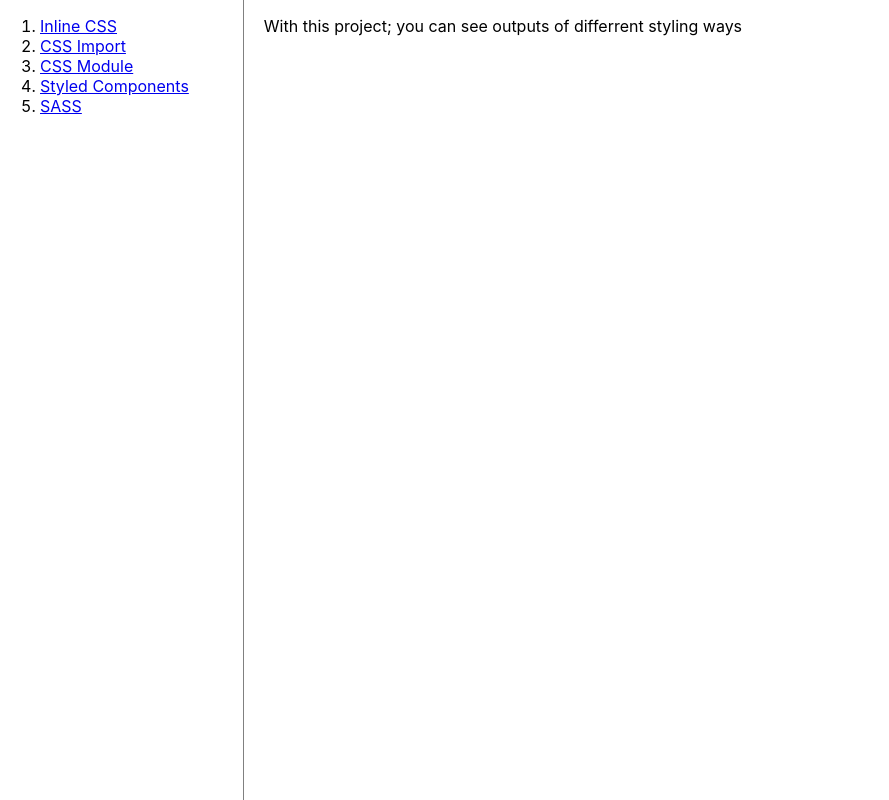
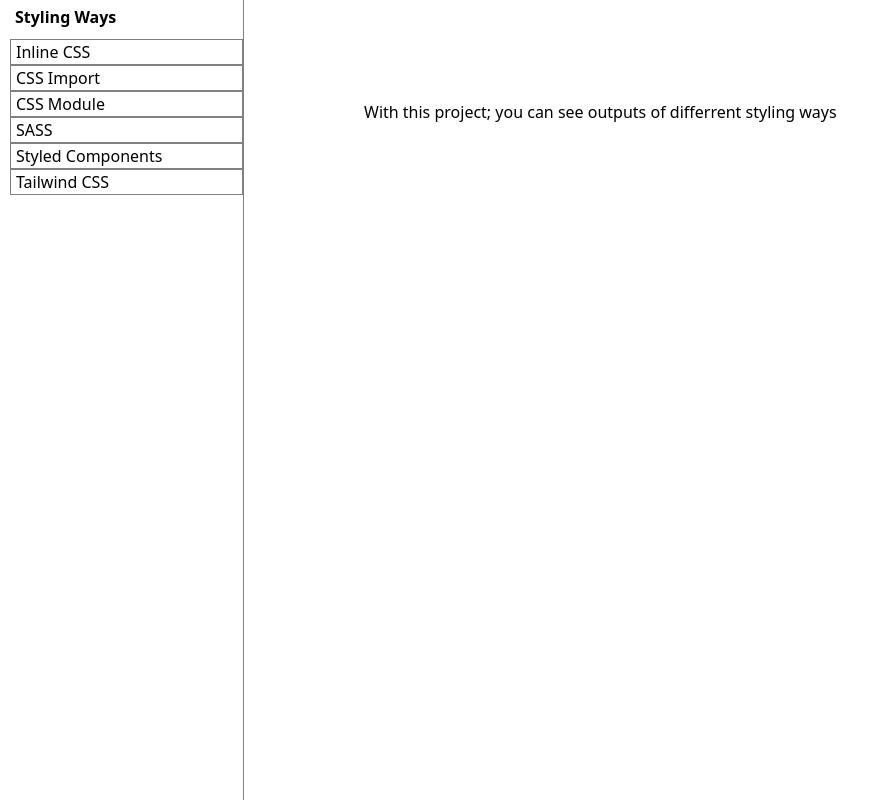
Before and after one commit to crosstech-sharecuss/react-styling-ways, a React (Create React App) app: page / in a window 1280 px wide. Shown: the whole page, without its empty margins (0-889 px from the left). Built offline with nearby package versions, Linux system fonts and the light colour scheme.

Commit message:
Added Tailwind Css Styling Way

```diff
--- /dev/null
+++ b/craco.config.js
@@ -0,0 +1,7 @@
+module.exports = {
+  style: {
+    postcss: {
+      plugins: [require("tailwindcss"), require("autoprefixer")],
+    },
+  },
+};
--- a/src/App.css
+++ b/src/App.css
@@ -18,6 +18,7 @@
   flex-direction: row;
   width: 100%;
   height: 100%;
+  padding: 0px 10px 0 10px;
 }
 
 .menu {
@@ -29,4 +30,16 @@
 .content {
   width: 100%;
   height: 100%;
+  padding: 100px;
 }
+
+.menu-title {
+  font-weight: bold;
+  margin-bottom: 10px;
+  padding: 5px 0 0 5px;
+}
+
+li {
+  border: 0.5px solid gray;
+  padding-left: 5px;
+}
--- a/src/App.tsx
+++ b/src/App.tsx
@@ -17,14 +17,19 @@
 import {
   StyledComponents,
   StyledComponentsReadme,
-} from "./ways/4-styled-components/StyledComponents";
-import { SassStyling, SassStylingReadme } from "./ways/5-sass/Saas";
+} from "./ways/5-styled-components/StyledComponents";
+import { SassStyling, SassStylingReadme } from "./ways/4-sass/Saas";
+import {
+  TailwindCssStyling,
+  TailwindCssStylingReadme,
+} from "./ways/6-tailwind-css/TailwindCss";
 
 function App() {
   return (
     <Router>
       <div className="App">
         <div className="menu">
+          <h3 className="menu-title">Styling Ways</h3>
           <nav>
             <ol>
               <li>
@@ -37,10 +42,13 @@
                 <Link to="/css-module">CSS Module</Link>
               </li>
               <li>
+                <Link to="/sass">SASS</Link>
+              </li>
+              <li>
                 <Link to="/styled-components">Styled Components</Link>
               </li>
               <li>
-                <Link to="/sass">SASS</Link>
+                <Link to="/tailwind-css">Tailwind CSS</Link>
               </li>
             </ol>
           </nav>
@@ -69,16 +77,22 @@
                 <CssModuleStylingReadme />
               </React.Fragment>
             </Route>
+            <Route path="/sass">
+              <React.Fragment>
+                <SassStyling />
+                <SassStylingReadme />
+              </React.Fragment>
+            </Route>
             <Route path="/styled-components">
               <React.Fragment>
                 <StyledComponents />
                 <StyledComponentsReadme />
               </React.Fragment>
             </Route>
-            <Route path="/sass">
+            <Route path="/tailwind-css">
               <React.Fragment>
-                <SassStyling />
-                <SassStylingReadme />
+                <TailwindCssStyling />
+                <TailwindCssStylingReadme />
               </React.Fragment>
             </Route>
           </Switch>
--- a/src/index.css
+++ b/src/index.css
@@ -1,13 +1,4 @@
-body {
-  margin: 0;
-  font-family: -apple-system, BlinkMacSystemFont, 'Segoe UI', 'Roboto', 'Oxygen',
-    'Ubuntu', 'Cantarell', 'Fira Sans', 'Droid Sans', 'Helvetica Neue',
-    sans-serif;
-  -webkit-font-smoothing: antialiased;
-  -moz-osx-font-smoothing: grayscale;
-}
-
-code {
-  font-family: source-code-pro, Menlo, Monaco, Consolas, 'Courier New',
-    monospace;
-}
+/* ./src/index.css */
+@tailwind base;
+@tailwind components;
+@tailwind utilities;
--- a/src/ways/5-sass/Saas.tsx
+++ b/src/ways/4-sass/Saas.tsx
@@ -16,6 +16,7 @@
   return (
     <div>
       <ul>
+        <li>CSS PreProcessors for traditional css styling.</li>
         <li>Use all SASS features in seperate '.scss' file.</li>
       </ul>
     </div>
--- /dev/null
+++ b/src/ways/6-tailwind-css/TailwindCss.tsx
@@ -0,0 +1,21 @@
+import React from "react";
+
+// Use Tailwind as CSS Classes  object
+export const TailwindCssStyling: React.FC<any> = () => {
+  return (
+    <div className="text-center bg-black text-blue-400">
+      <h3>Hello World</h3>
+    </div>
+  );
+};
+
+export const TailwindCssStylingReadme = () => {
+  return (
+    <div>
+      <ul>
+        <li>CSS-in-HTML Concept</li>
+        <li>Every combination prepared as css classes</li>
+      </ul>
+    </div>
+  );
+};
--- /dev/null
+++ b/tailwind.config.js
@@ -0,0 +1,11 @@
+module.exports = {
+  purge: ["./src/**/*.{js,jsx,ts,tsx}", "./public/index.html"],
+  darkMode: false, // or 'media' or 'class'
+  theme: {
+    extend: {},
+  },
+  variants: {
+    extend: {},
+  },
+  plugins: [],
+};
```
Also changed, not shown: package.json (+8 -5 lines), src/ways/4-sass/Style.scss (renamed from src/ways/5-sass/Style.scss), src/ways/4-sass/_variables.scss (renamed from src/ways/5-sass/_variables.scss), src/ways/5-styled-components/StyledComponents.style.tsx (renamed from src/ways/4-styled-components/StyledComponents.style.tsx), src/ways/5-styled-components/StyledComponents.tsx (renamed from src/ways/4-styled-components/StyledComponents.tsx), 1 other file (tests, documents, lock files or other folders).
